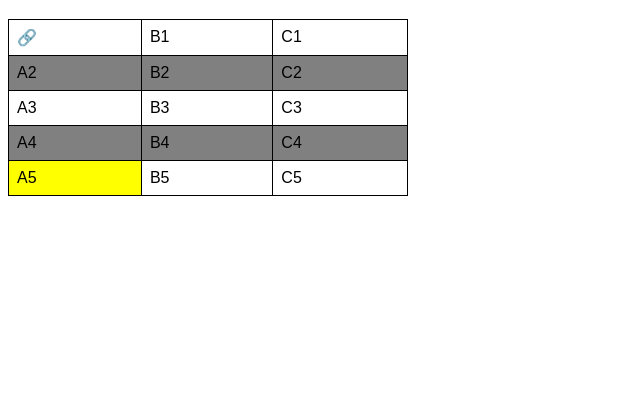
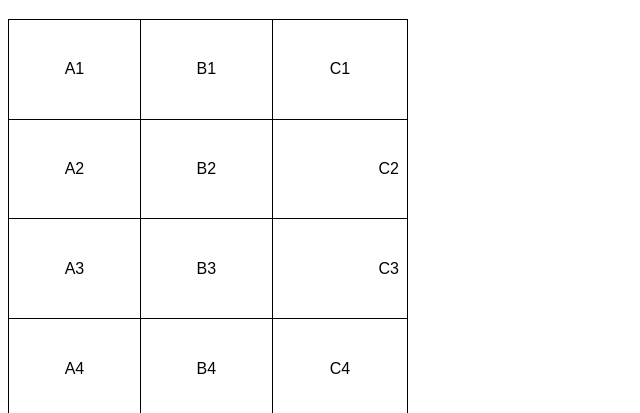
Before and after one commit to fernandorsdo/html-css, a plain HTML site: page exercicios/ex023/tabela001.html in a window 1280 px wide. Shown: the part 61-474 px from the top of the page, without its empty margins (0-640 px from the left). Drawn offline with Linux system fonts and the light colour scheme.

Commit message:
Update tabela001.html

```diff
--- a/exercicios/ex023/tabela001.html
+++ b/exercicios/ex023/tabela001.html
@@ -9,22 +9,21 @@
             font-family: Arial, Helvetica, sans-serif;
         }
 
+        table {
+            width: 400px;
+            height: 400px;
+            border-collapse: collapse;
+        }
+
         td {
             border: 1px solid black;
             padding: 8px;
+            text-align: center; /*alinhamento horizontal*/
+            vertical-align: middle; /*alinhamento vertical é top, middle e bottom*/
         }
 
-        tr.cinza {
-            background-color: gray;
-        }
-
-        table {
-            width: 400px;
-            border-collapse: collapse;
-        }
-
-        td#dado {
-            background-color: yellow;
+        .numero {
+            text-align: right;
         }
     </style>
 </head>
@@ -32,30 +31,25 @@
     <h1>Minha primeira Tabela</h1>
     <table>
         <tr> <!--Primeira linha-->
-            <td>🔗</td>
+            <td>A1</td>
             <td>B1</td>
             <td>C1</td>
         </tr>
-        <tr class="cinza">
+        <tr>
             <td>A2</td>
             <td>B2</td>
-            <td>C2</td>
+            <td class="numero">C2</td>
         </tr>
         <tr>
             <td>A3</td>
             <td>B3</td>
-            <td>C3</td>
+            <td class="numero">C3</td>
         </tr>
-        <tr class="cinza">
+        <tr>
             <td>A4</td>
             <td>B4</td>
             <td>C4</td>
         </tr>
-        <tr>
-            <td id="dado">A5</td>
-            <td>B5</td>
-            <td>C5</td>
-        </tr>
     </table>
 </body>
 </html>
```
